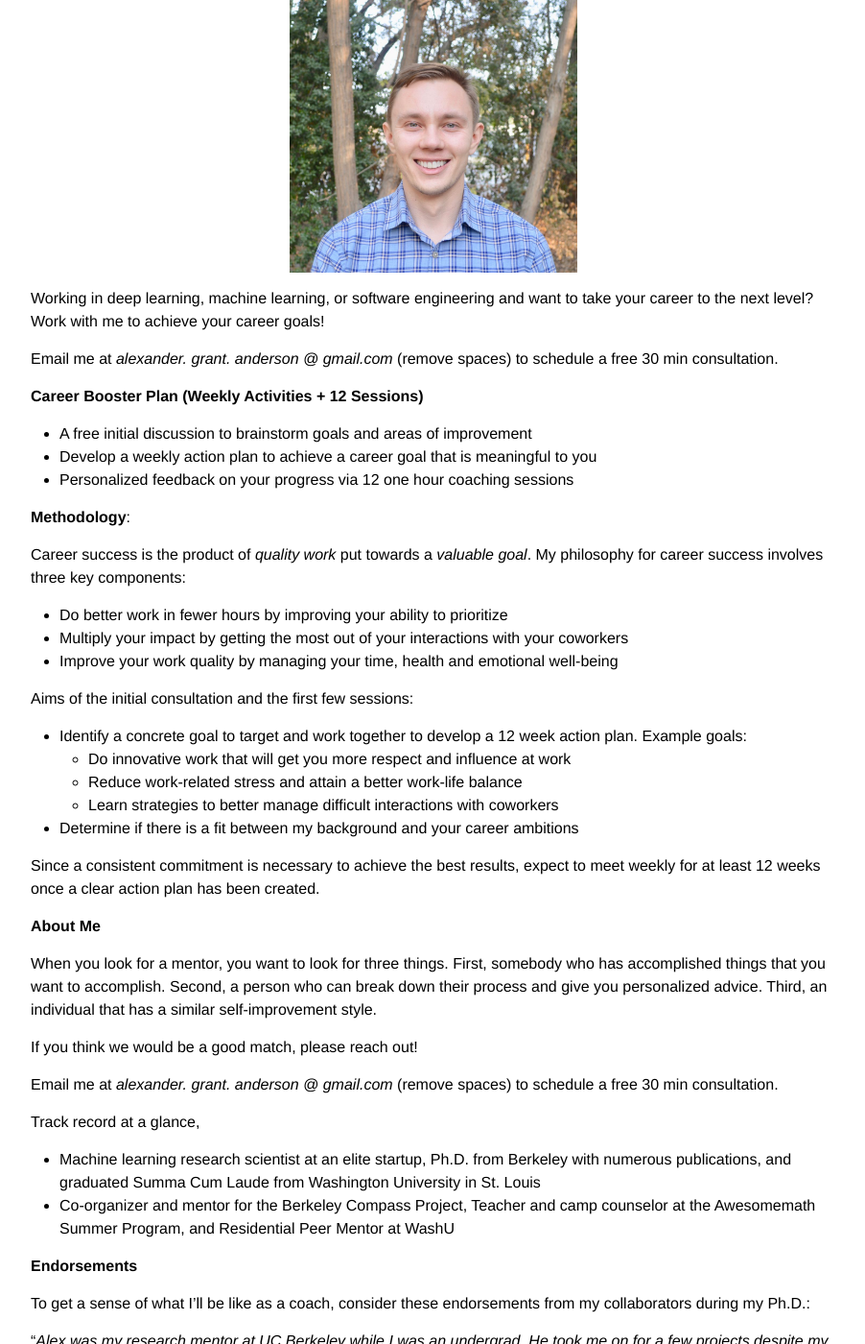
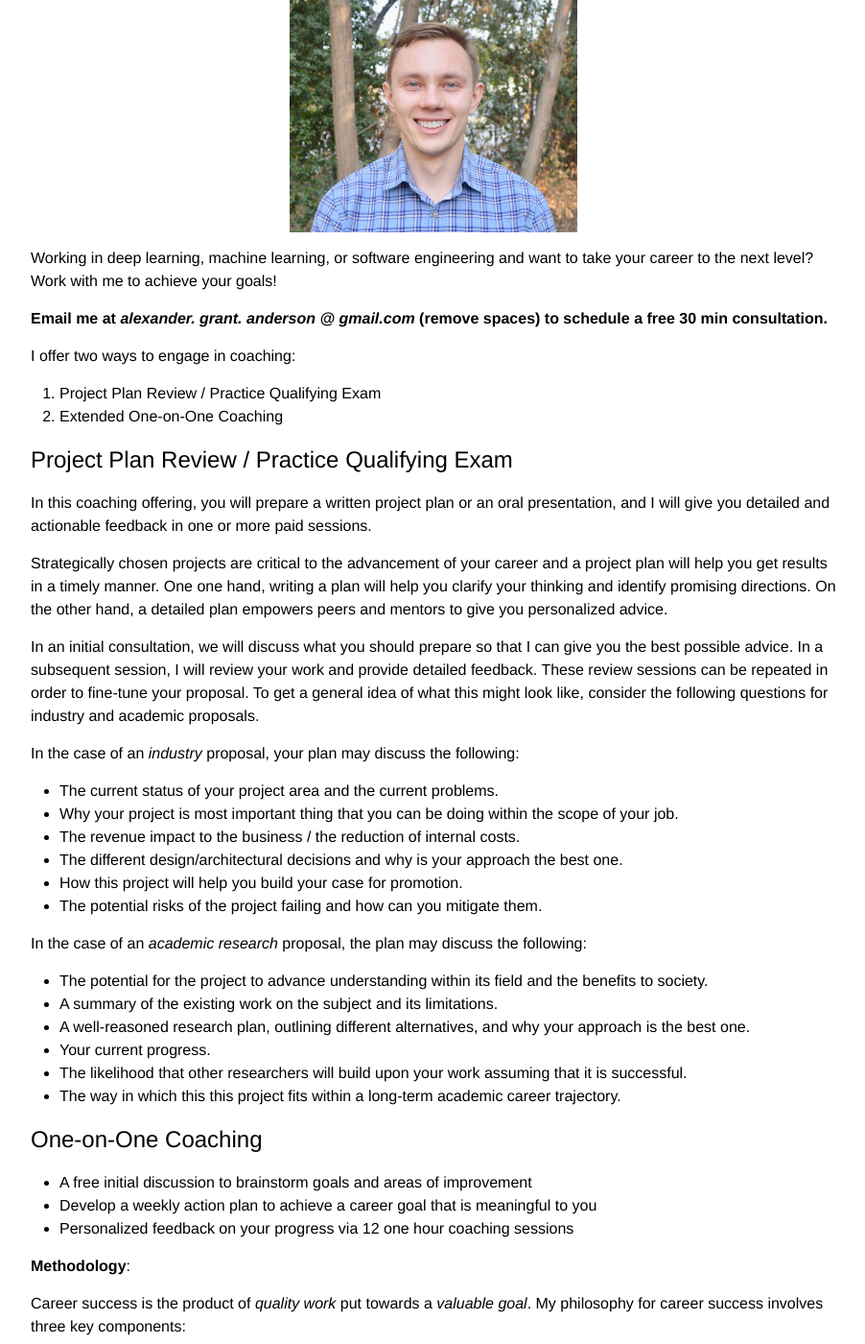
Before and after one commit to alexanderganderson/alexanderganderson.github.io, a Jekyll site: the page built from coaching.md, in a window 1280 px wide and 1400 px high, scrolled down 222 px. Shown: the whole window at 96% size, without its empty margins (188-1090 px from the left). Built offline with Jekyll 4.4.1, drawn with Linux system fonts in a browser that asks for light colours; some of the changed text lies outside the part shown.

Commit message:
adding project review coaching option

```diff
--- a/coaching.md
+++ b/coaching.md
@@ -10,13 +10,59 @@ permalink: /coaching/
 </p>
 
 Working in deep learning, machine learning, or software engineering and want to take your career to the next level?
-Work with me to achieve your career goals!
+Work with me to achieve your goals!
 
-Email me at *alexander. grant. anderson @ gmail.com* (remove spaces) to schedule a free 30 min consultation.
+**Email me at *alexander. grant. anderson @ gmail.com* (remove spaces) to schedule a free 30 min consultation.**
+
+I offer two ways to engage in coaching:
+
+1. Project Plan Review / Practice Qualifying Exam
+2. Extended One-on-One Coaching
+
+# Project Plan Review / Practice Qualifying Exam
+
+In this coaching offering, you will prepare a written project plan or an oral
+presentation, and I will give you detailed and actionable feedback in one or
+more paid sessions.
+
+Strategically chosen projects are critical to the advancement of your career
+and a project plan will help you get results in a timely manner.
+One one hand, writing a plan will help you clarify your thinking and identify promising directions.
+On the other hand, a detailed plan empowers peers and mentors to give you personalized advice.
+
+In an initial consultation, we will discuss what you should prepare so that I
+can give you the best possible advice. In a subsequent session, I will
+review your work and provide detailed feedback. These review
+sessions can be repeated in order to fine-tune your proposal. To get a general
+idea of what this might look like, consider the following questions for
+industry and academic proposals.
+
+In the case of an *industry* proposal, your plan may discuss the
+following:
+- The current status of your project area and the current problems.
+- Why your project is most important thing that you can be doing within the scope of your job.
+- The revenue impact to the business / the reduction of internal costs.
+- The different design/architectural decisions and why is your approach the best one.
+- How this project will help you build your case for promotion.
+- The potential risks of the project failing and how can you mitigate them.
+
+In the case of an *academic research* proposal, the plan may discuss the following:
+- The potential for the project to advance understanding within its
+  field and the benefits to society.
+- A summary of the existing work on the subject and its limitations.
+- A well-reasoned research plan, outlining different alternatives, and why your
+  approach is the best one.
+- Your current progress.
+- The likelihood that other researchers will build upon your work
+  assuming that it is successful.
+- The way in which this this project fits within a long-term academic career trajectory.
 
 <!-- ![GitHub Logo](/static/img/face_small.jpg | width=100) -->
 
-**Career Booster Plan (Weekly Activities + 12 Sessions)**
+
+
+
+# One-on-One Coaching
 - A free initial discussion to brainstorm goals and areas of improvement
 - Develop a weekly action plan to achieve a career goal that is meaningful to
   you
@@ -45,7 +91,9 @@ Aims of the initial consultation and the first few sessions:
 Since a consistent commitment is necessary to achieve the best results, expect to meet weekly for
 at least 12 weeks once a clear action plan has been created.
 
-**About Me**
+
+
+# About Me
 
 When you look for a mentor, you want to look for three things. First,
 somebody who has accomplished things that you want to accomplish. Second,
```
Also changed, not shown: other parts of coaching.md (+1 -1 lines).
